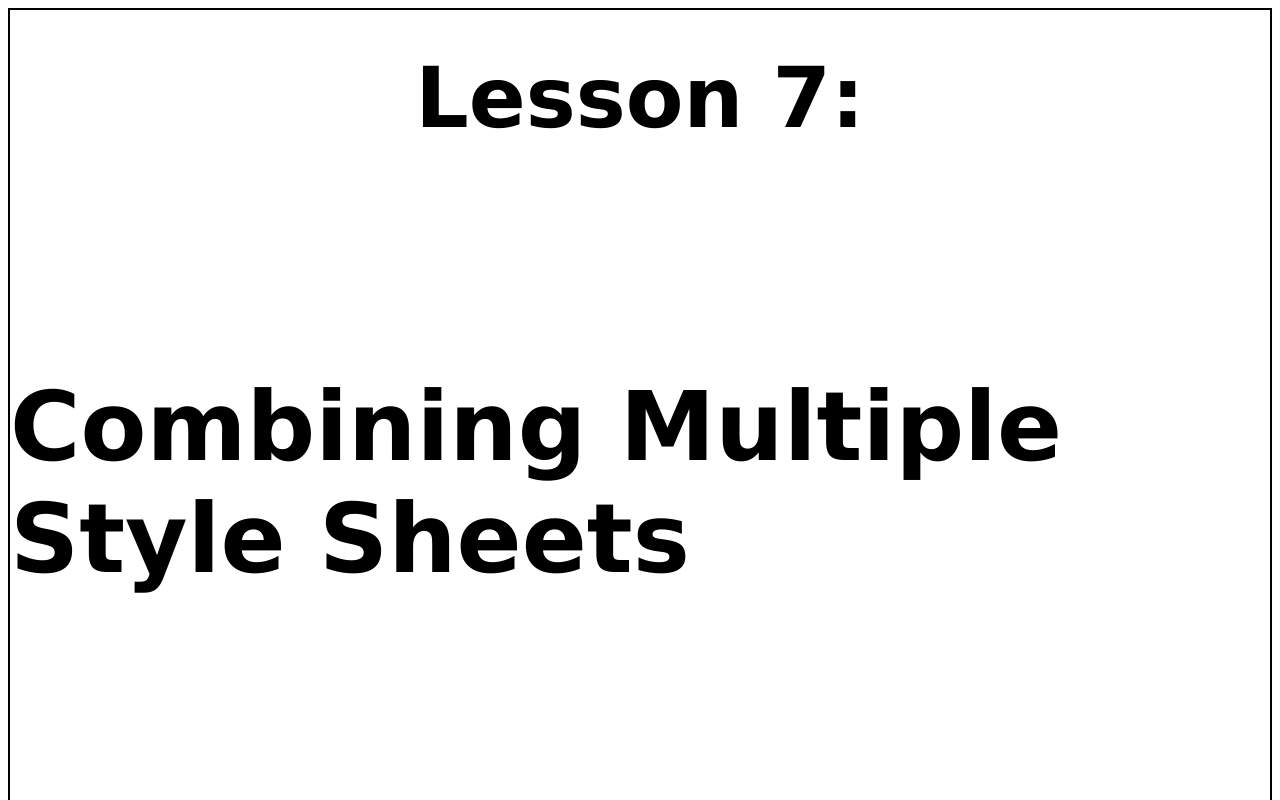
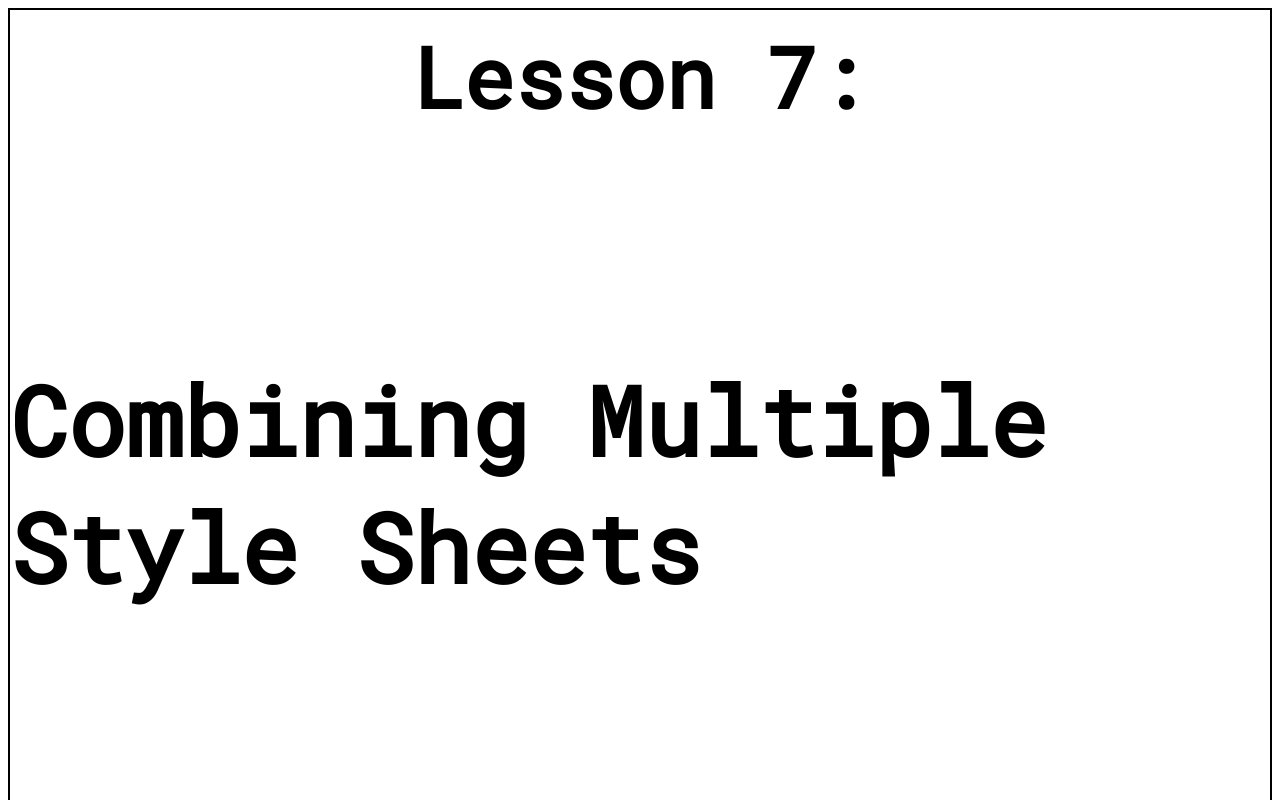
Before and after one commit to Jaime488/Group-5-Lesson-7, a plain HTML site: page index.html in a window 1280 px wide. Shown: the top 800 px of the page. Drawn offline with Linux system fonts and the light colour scheme.

Commit message:
Update style.css

```diff
--- a/style.css
+++ b/style.css
@@ -1,5 +1,11 @@
+@font-face {
+    font-family: 'Roboto Mono';
+    src: url('Fonts/RobotoMono-Regular.woff2') format('woff2'),
+    url('Fonts/RobotoMono-Regular.woff') format('woff');
+}
+
 html{
-    font-family:Verdana, Geneva, Tahoma, sans-serif;
+    font-family:'Roboto Mono';
 }
 
 .slides{
```
